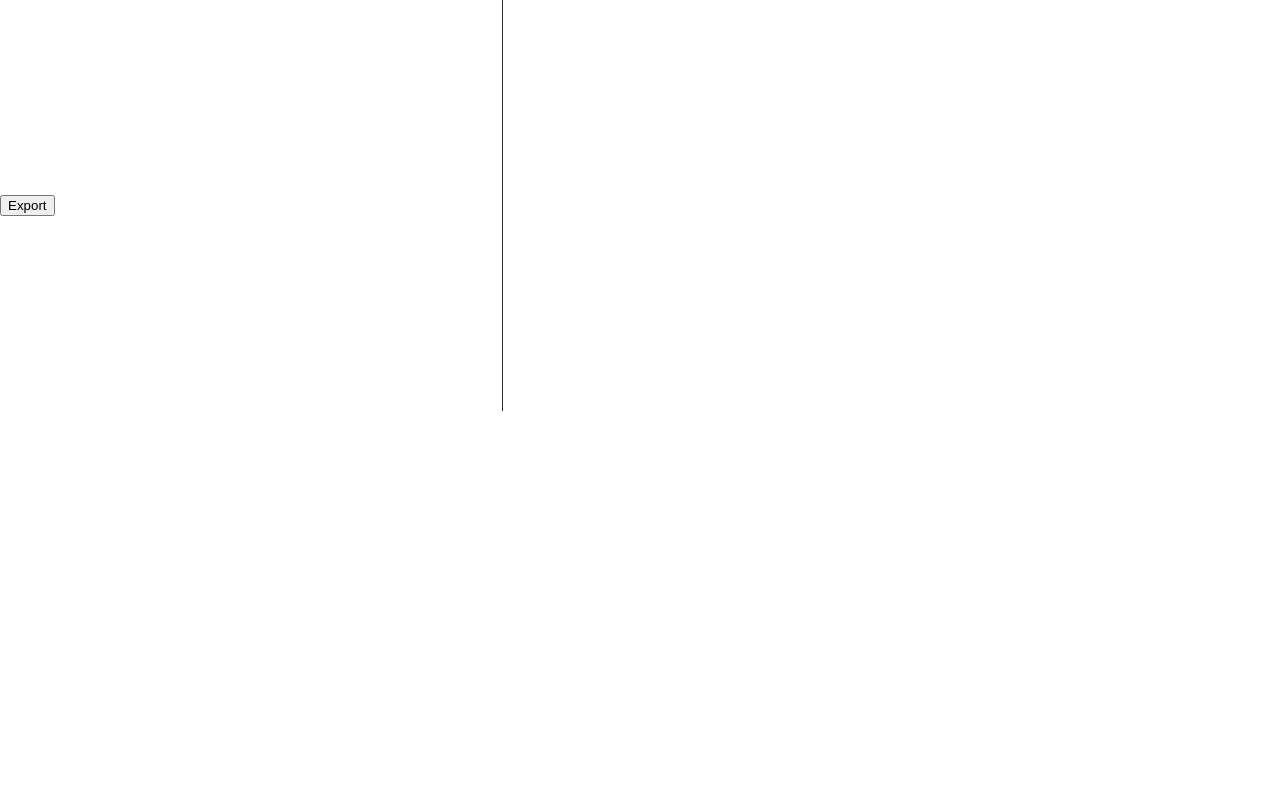
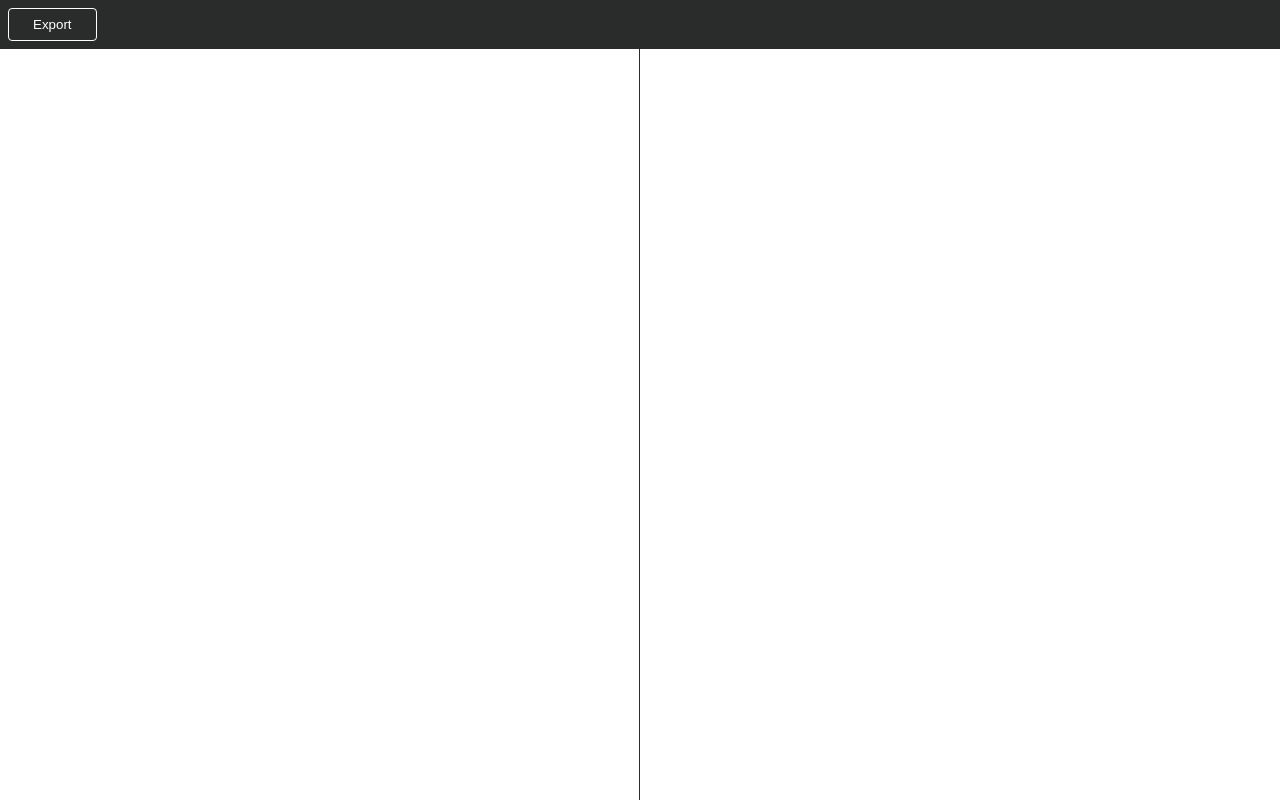
Before and after one commit to pudymody/experiment-animation-engine, a website with bundled scripts: page src/index.html in a window 1280 px wide. Built offline with nearby package versions, Linux system fonts and the light colour scheme.

Commit message:
feat: Some basic styling for ui

```diff
--- a/src/index.html
+++ b/src/index.html
@@ -8,17 +8,37 @@
 			body {
 				margin: 0;
 				display: grid;
-				grid-template-columns: auto 1fr;
+				grid-template-columns: repeat(auto-fit, minmax(min(100%, max(500px, 50%)), 1fr));
+				grid-template-rows: auto 1fr;
 				width: 100%;
 				height: 100svh;
 				align-items: center;
+			}
+
+			#toolbar {
+				grid-column: 1 / -1;
+				padding: 0.5rem;
+				background: #2a2b2b;
+				box-sizing: border-box;
+				height: 100%;
+				display: flex;
+				align-items: center;
+			}
+
+			#toolbar button {
+				padding: 0.5rem 1.5rem;
+				border: 1px solid currentColor;
+				background: transparent;
+				color: white;
+				border-radius: 0.25rem;
+				cursor: pointer;
 			}
 
 			#editor {
 				margin: 0;
 				height: 100%;
 				box-sizing: border-box;
-				width: 35vw;
+				width: 100%;
 				overflow-y: auto;
 				border-right: 1px solid #2a2b2b;
 			}
@@ -30,7 +50,9 @@
 		</style>
   </head>
   <body>
-		<button id="export">Export</button>
+		<div id="toolbar">
+			<button id="export">Export</button>
+		</div>
 		<div id="editor"></div>
 		<canvas-player></canvas-player>
     <script type="module" src="editor.js"></script>
```
